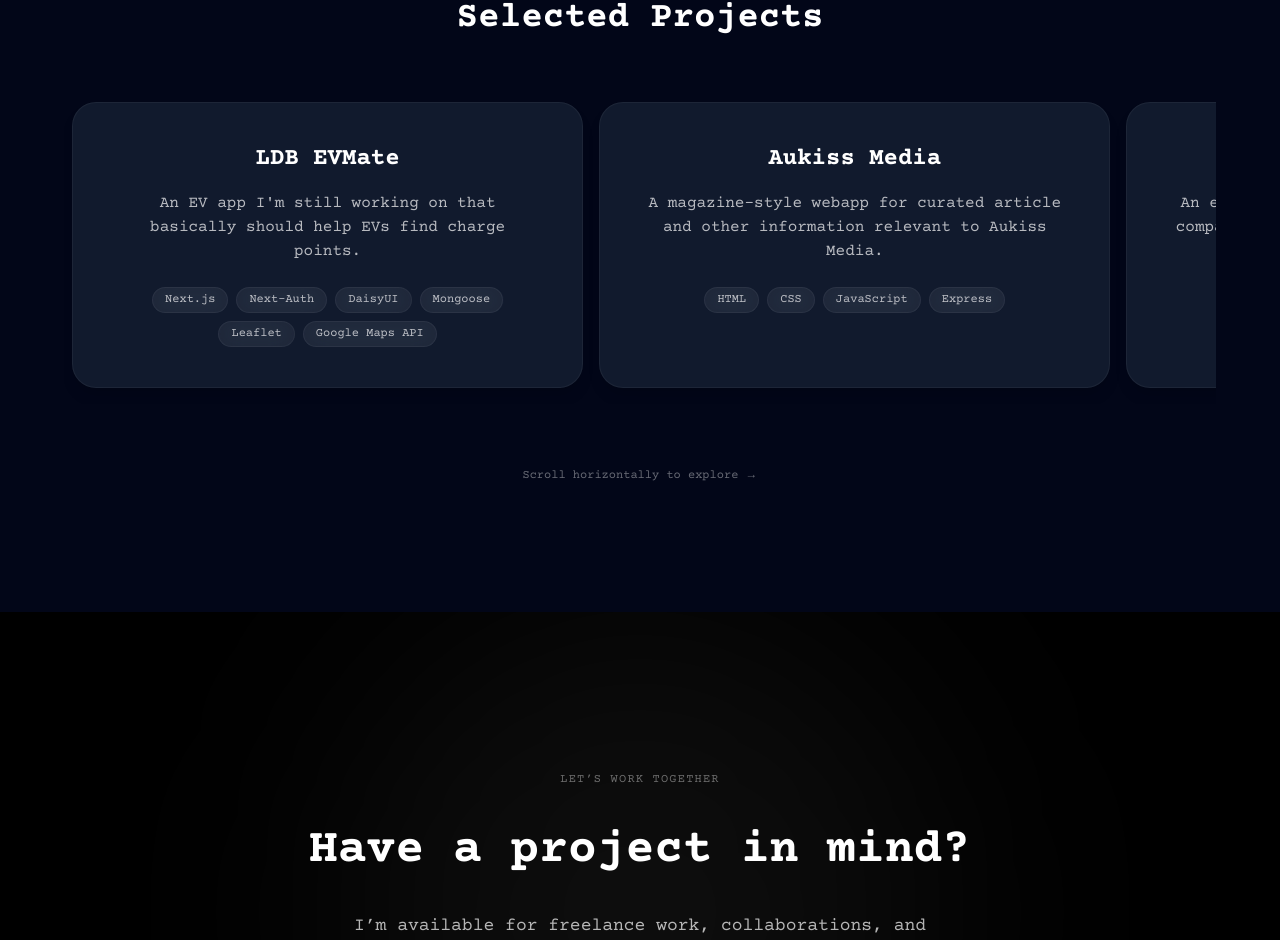
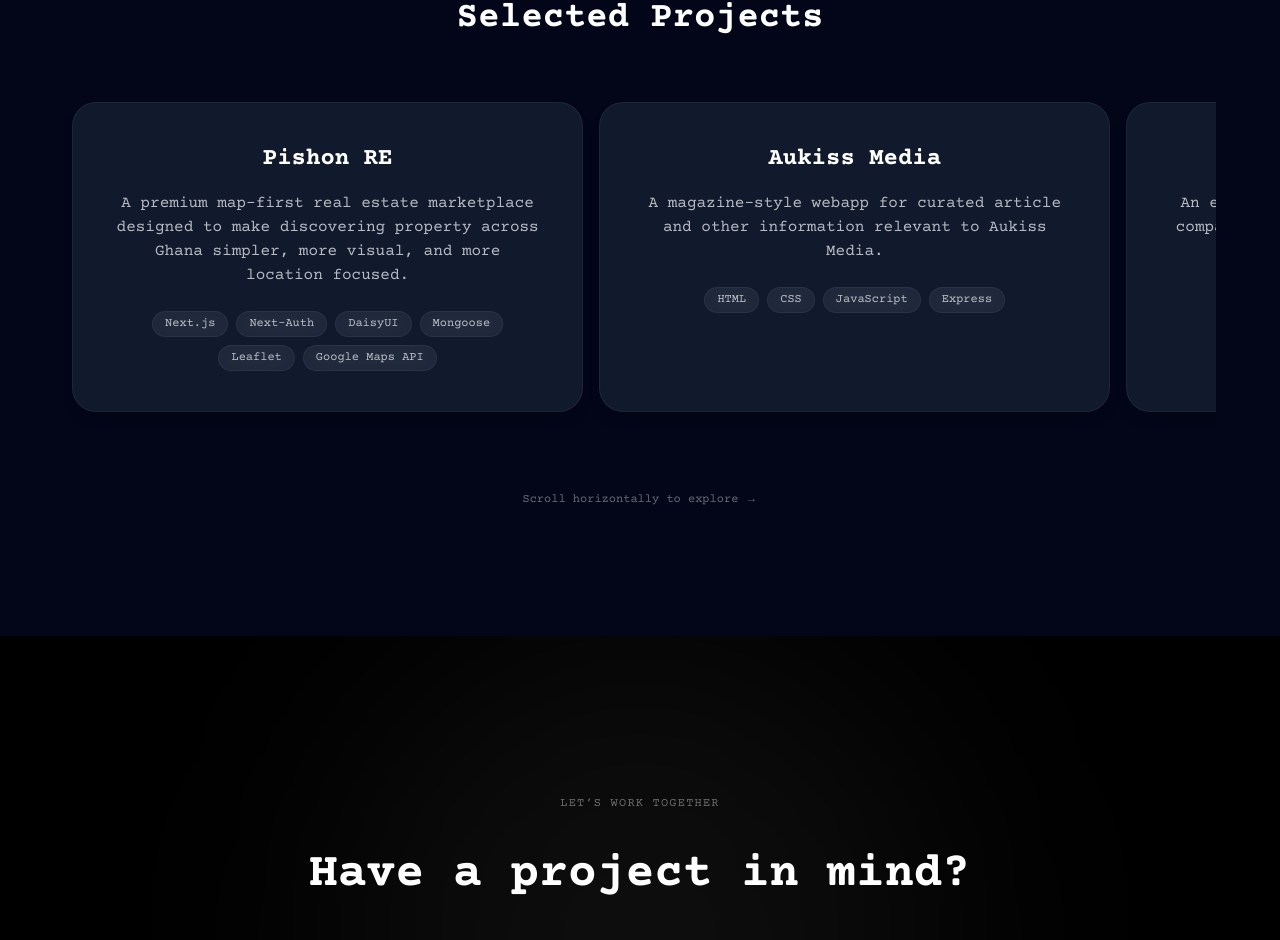
Before and after one commit to leonddarko/leonddarkoII, a Next.js app: page / in a window 1280 px wide. Shown: the part 3156-4096 px from the top of the page. Built offline with nearby package versions, Linux system fonts and the light colour scheme.

Commit message:
Project update

```diff
--- a/app/ui/sections/ProjectSection.js
+++ b/app/ui/sections/ProjectSection.js
@@ -7,11 +7,11 @@
 
 const projects = [
   {
-    title: "LDB EVMate",
+    title: "Pishon RE",
     description:
-      "An EV app I'm still working on that basically should help EVs find charge points. ",
+      "A premium map-first real estate marketplace designed to make discovering property across Ghana simpler, more visual, and more location focused.",
     stack: ["Next.js", "Next-Auth", "DaisyUI", "Mongoose", "Leaflet", "Google Maps API"],
-    link: "https://ldbevmate.vercel.app/",
+    link: "https://pishonre.vercel.app/",
   },
   {
     title: "Aukiss Media",
```
